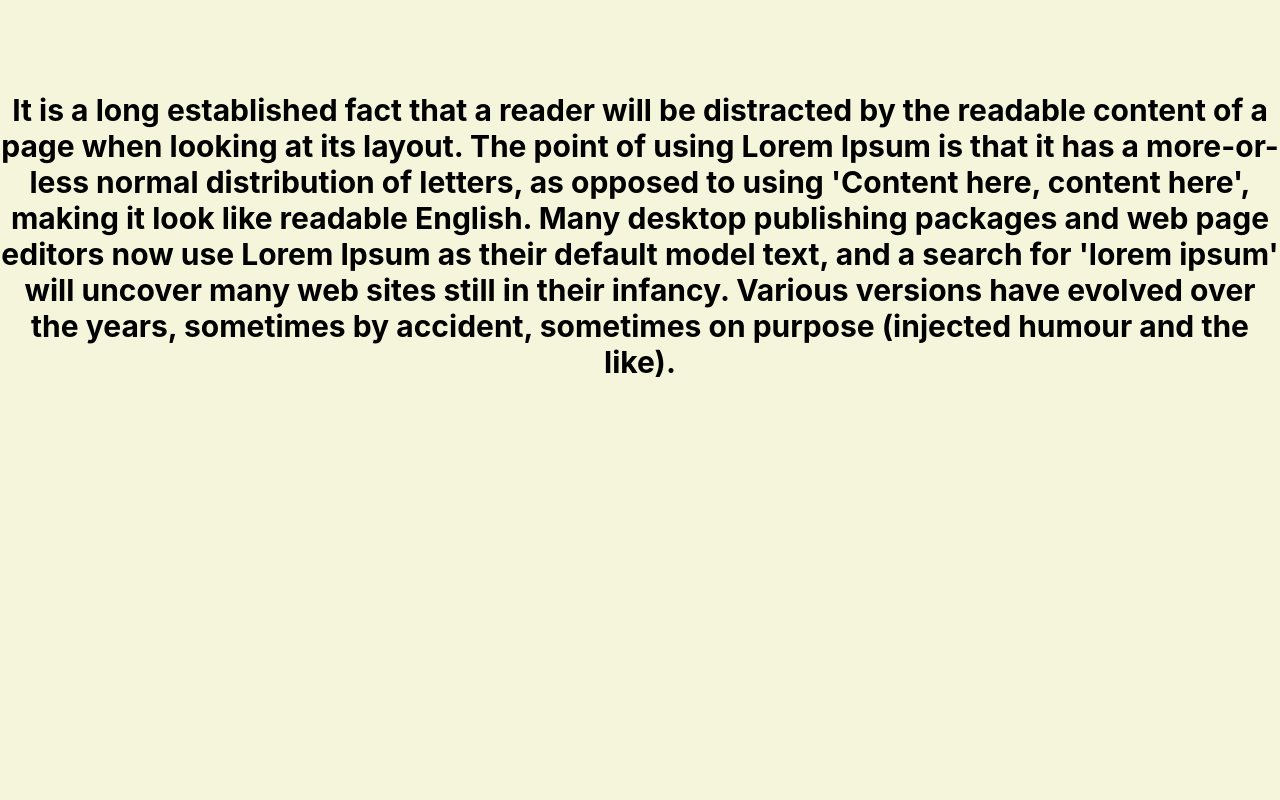
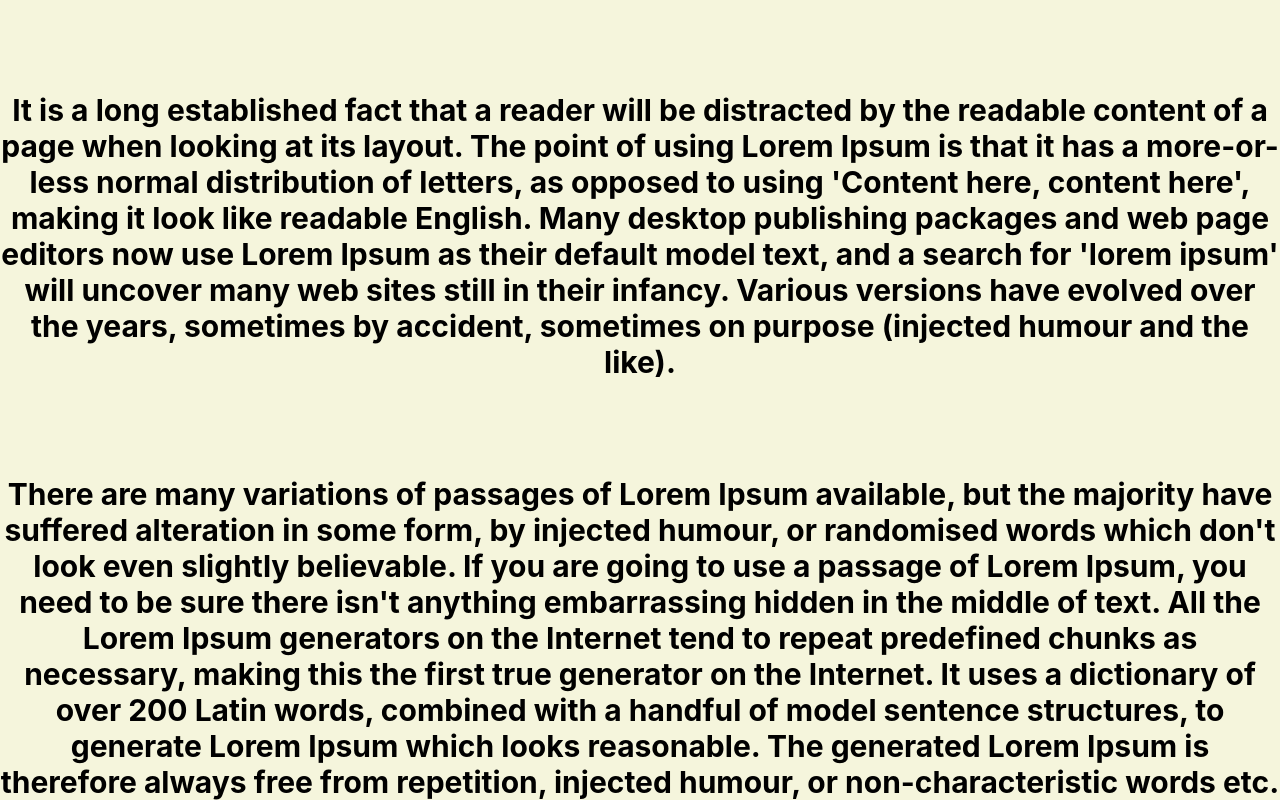
Before and after one commit to sruthi377/Student_App, a React (Create React App) app: page / in a window 1280 px wide. Shown: the part 408-1208 px from the top of the page. Before the commit the page ends 800 px from the top, so only its background shows below. Built offline with nearby package versions, Linux system fonts and the light colour scheme.

Commit message:
added paragraph 3 in app js files

```diff
--- a/src/App.js
+++ b/src/App.js
@@ -5,11 +5,15 @@
     <div className="App">
       <h1>HELLO WORLD</h1>
       <p>Lorem Ipsum is simply dummy text of the printing and typesetting industry. Lorem Ipsum has been the industry's standard dummy text ever since the 1500s, when an unknown printer took a galley of type and scrambled it to make a type specimen book. It has survived not only five centuries, but also the leap into electronic typesetting, remaining essentially unchanged. It was popularised in the 1960s with the release of Letraset sheets containing Lorem Ipsum passages, and more recently with desktop publishing software like Aldus PageMaker including versions of Lorem Ipsum.</p>
-   <br>
-   </br>
-   <p>
-   It is a long established fact that a reader will be distracted by the readable content of a page when looking at its layout. The point of using Lorem Ipsum is that it has a more-or-less normal distribution of letters, as opposed to using 'Content here, content here', making it look like readable English. Many desktop publishing packages and web page editors now use Lorem Ipsum as their default model text, and a search for 'lorem ipsum' will uncover many web sites still in their infancy. Various versions have evolved over the years, sometimes by accident, sometimes on purpose (injected humour and the like).
-   </p>
+      <br>
+      </br>
+      <p>
+        It is a long established fact that a reader will be distracted by the readable content of a page when looking at its layout. The point of using Lorem Ipsum is that it has a more-or-less normal distribution of letters, as opposed to using 'Content here, content here', making it look like readable English. Many desktop publishing packages and web page editors now use Lorem Ipsum as their default model text, and a search for 'lorem ipsum' will uncover many web sites still in their infancy. Various versions have evolved over the years, sometimes by accident, sometimes on purpose (injected humour and the like).
+      </p>
+      <br></br>
+      <p>
+        There are many variations of passages of Lorem Ipsum available, but the majority have suffered alteration in some form, by injected humour, or randomised words which don't look even slightly believable. If you are going to use a passage of Lorem Ipsum, you need to be sure there isn't anything embarrassing hidden in the middle of text. All the Lorem Ipsum generators on the Internet tend to repeat predefined chunks as necessary, making this the first true generator on the Internet. It uses a dictionary of over 200 Latin words, combined with a handful of model sentence structures, to generate Lorem Ipsum which looks reasonable. The generated Lorem Ipsum is therefore always free from repetition, injected humour, or non-characteristic words etc.
+      </p>
     </div>
   );
 }
```
